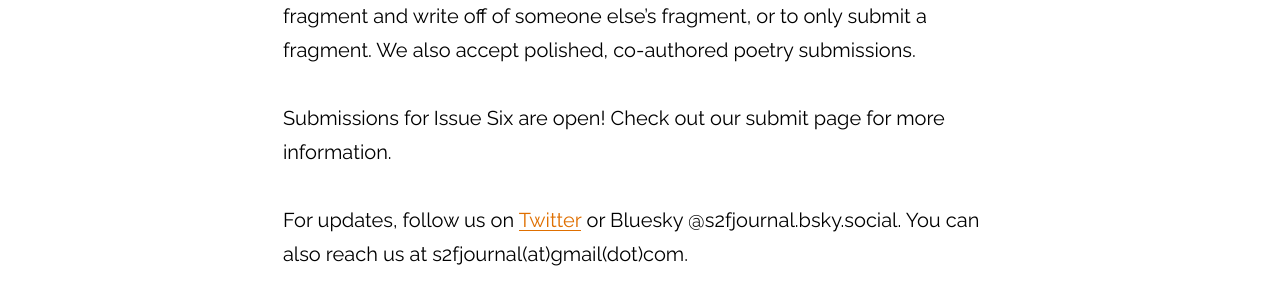
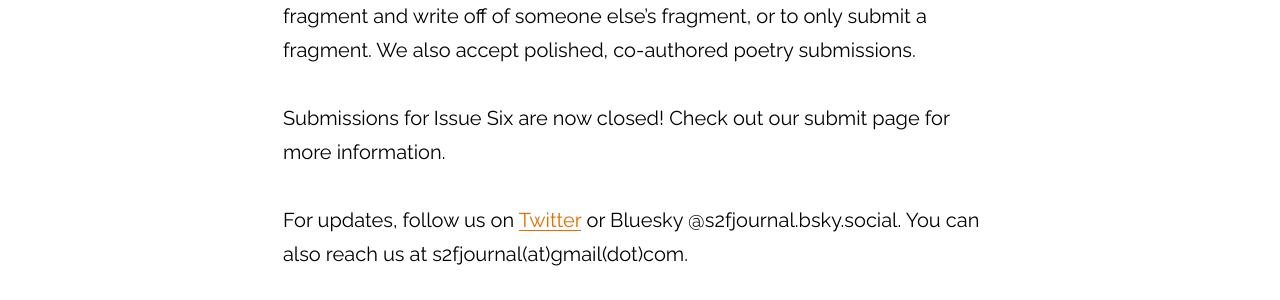
Before and after one commit to atmars77/atmars77.github.io, a Jekyll site: the page built from index.md, in a window 1280 px wide. Shown: the part 700-1000 px from the top of the page. Built offline with Jekyll 4.4.1, drawn with Linux system fonts in a browser that asks for light colours.

Commit message:
close submissions

```diff
--- a/index.md
+++ b/index.md
@@ -10,7 +10,7 @@ S2F is a literary journal that creates connections between poets. We want poets
 
 We pair poets to co-author poetry anonymously through submissions of “fragments” (sparks). If a fragment is accepted, it is then sent to another author, who turns it into a cohesive poem (flame). You can choose to submit a fragment and write off of someone else’s fragment, or to only submit a fragment. We also accept polished, co-authored poetry submissions.
 
-Submissions for Issue Six are open! Check out our submit page for more information.
+Submissions for Issue Six are now closed! Check out our submit page for more information.
 
 For updates, follow us on [Twitter](https://twitter.com/s2fjournal) or Bluesky @s2fjournal.bsky.social. You can also reach us at s2fjournal(at)gmail(dot)com.
 
```
Also changed, not shown: submit.md (+1 -1 lines).
